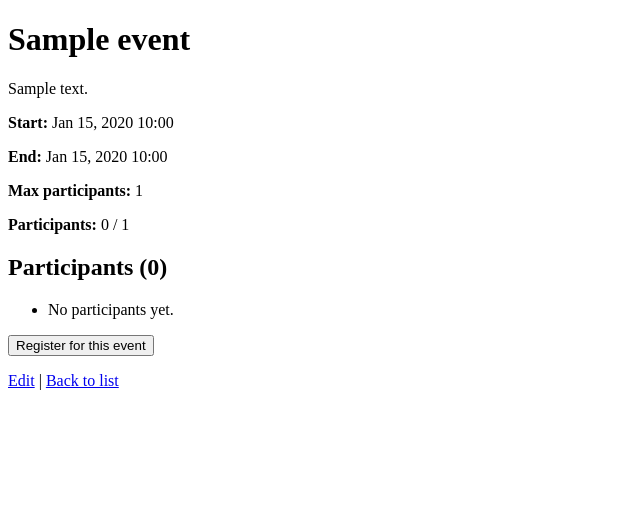
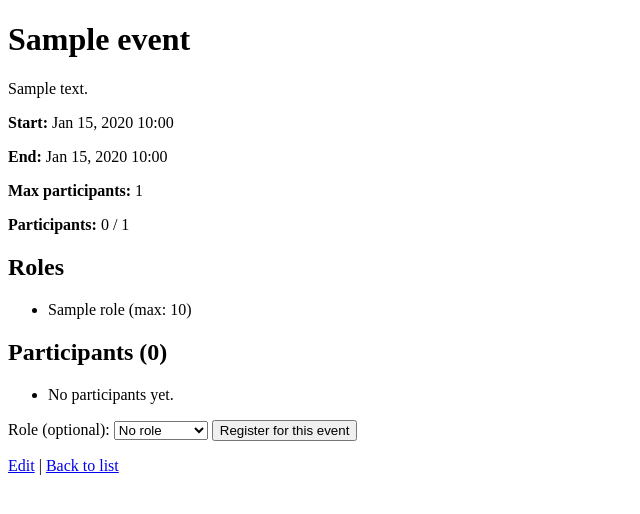
Before and after one commit to AMAN-AJWA-FATIMA/Event-Management-bot, a Django app: page /events/1/ in a window 1280 px wide. Shown: the top 514 px of the page, without its empty margins (0-640 px from the left). Run offline with Django 5.2, Linux system fonts and the light colour scheme; a user stored in the database is signed in; tables that the repository leaves empty hold one stand-in row (values such as "Sample post").

Commit message:
Add dynamic role routing - register with role selection

```diff
--- a/events/templates/events/event_detail.html
+++ b/events/templates/events/event_detail.html
@@ -14,6 +14,15 @@
     <p style="color: red;">This event is full.</p>
 {% endif %}
 
+<h2>Roles</h2>
+<ul>
+    {% for role in event.roles.all %}
+    <li>{{ role.name }} (max: {% if role.max_capacity %}{{ role.max_capacity }}{% else %}unlimited{% endif %})</li>
+    {% empty %}
+    <li>No roles defined.</li>
+    {% endfor %}
+</ul>
+
     <h2>Participants ({{ registrations|length }})</h2>
     <ul>
         {% for reg in registrations %}
@@ -22,12 +31,19 @@
         <li>No participants yet.</li>
         {% endfor %}
     </ul>
-   {% if user.is_authenticated %}
+ {% if user.is_authenticated %}
     {% if registrations|length >= event.max_participants %}
         <p>Event is full. Registration closed.</p>
     {% else %}
-        <form action="{% url 'event_register' event.pk %}" method="post" style="display:inline;">
+        <form action="{% url 'event_register' event.pk %}" method="post">
             {% csrf_token %}
+            <label>Role (optional):</label>
+            <select name="role">
+                <option value="">No role</option>
+                {% for role in event.roles.all %}
+                <option value="{{ role.pk }}">{{ role.name }}</option>
+                {% endfor %}
+            </select>
             <button type="submit">Register for this event</button>
         </form>
     {% endif %}
```
